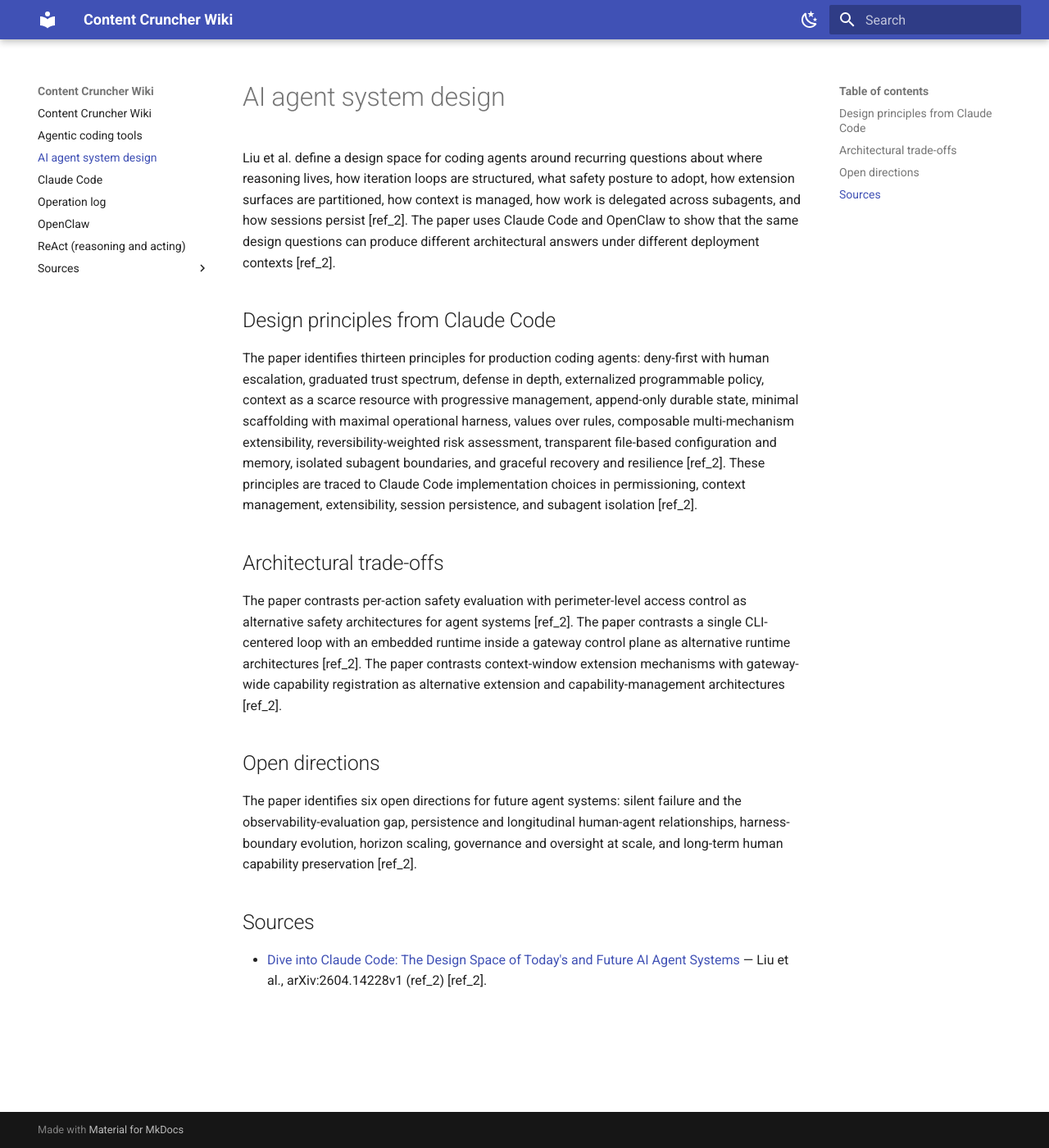
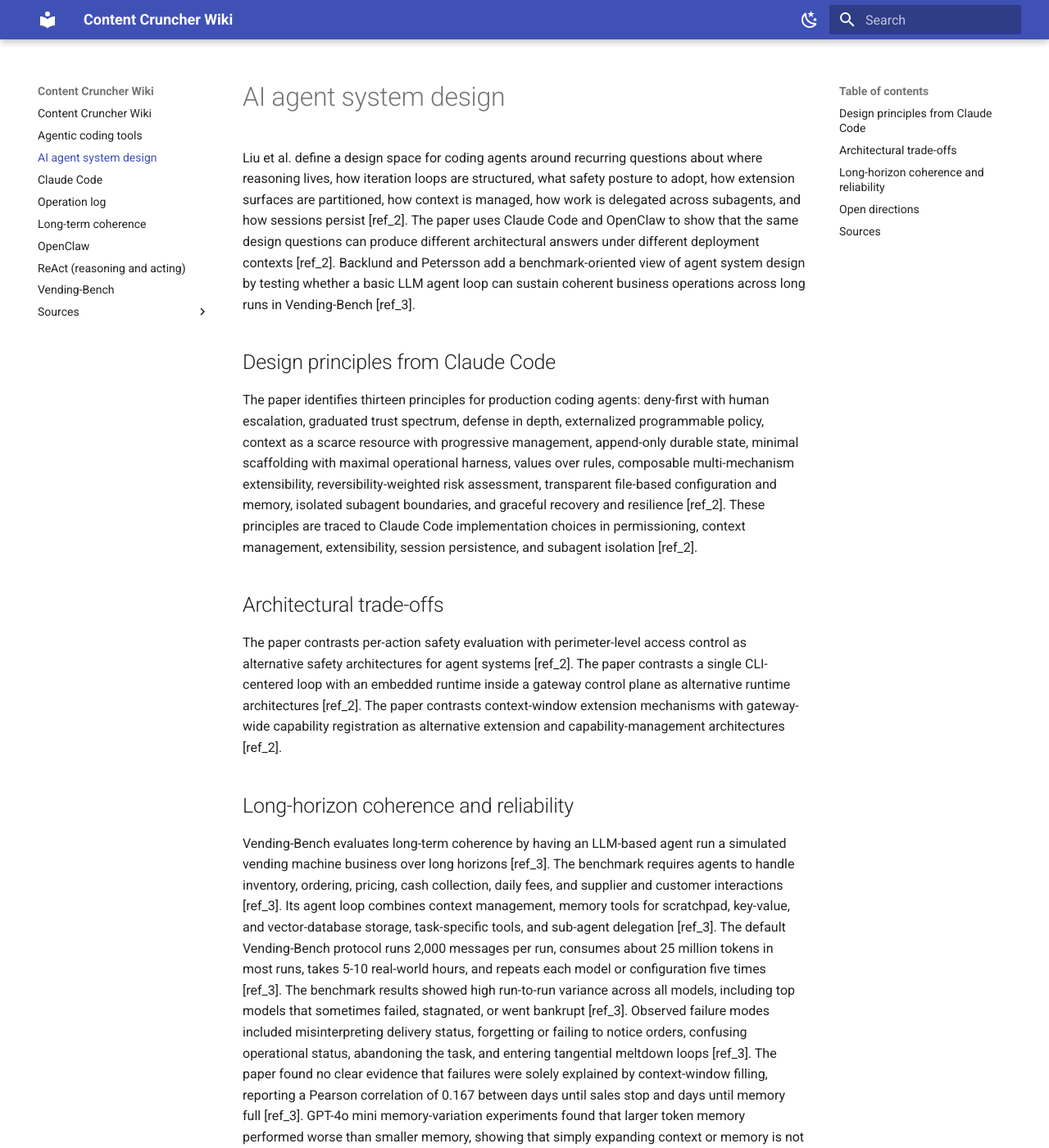
Before and after one commit to Emerging-Tech-Secret/wiki, an MkDocs documentation site: the page built from wiki/ai-agent-system-design.md, in a window 1280 px wide and 1400 px high. Shown: the whole window at 82% size. Built offline with MkDocs 1.6.1 and Material for MkDocs 9.7.7, drawn with Linux system fonts in a browser that asks for light colours; some of the changed text lies outside the part shown.

Commit message:
ingest: add Vending-Bench arXiv source (#4)
Co-authored-by: hermes-agent <agent@content-cruncher.local>

```diff
--- a/wiki/ai-agent-system-design.md
+++ b/wiki/ai-agent-system-design.md
@@ -1,20 +1,21 @@
 ---
 canonical_subject: "AI agent system design"
 aliases: ["agent architecture design", "AI agent architecture", "agent system architecture"]
-temperature: 82
-rating: { factual: 78, neutrality: 82, layout: 75 }
+temperature: 84
+rating: { factual: 80, neutrality: 83, layout: 77 }
 core_facts:
-  - claim: "AI agent system design includes recurring choices about reasoning loops, permission boundaries, context management, extensibility, delegation, and persistence"
-    sources: [ref_2]
+  - claim: "AI agent system design includes recurring choices about reasoning loops, permission boundaries, context management, extensibility, delegation, persistence, and long-horizon reliability"
+    sources: [ref_2, ref_3]
     locked: false
-related: ["Claude Code", "OpenClaw", "Agentic coding tools", "ReAct (reasoning and acting)"]
-last_external_fetch: 2026-06-10T23:32:38-03:00
+related: ["Claude Code", "OpenClaw", "Agentic coding tools", "ReAct (reasoning and acting)", "Vending-Bench", "Long-term coherence"]
+last_external_fetch: 2026-06-11T17:48:33+00:00
 ---
 
 # AI agent system design
 
 Liu et al. define a design space for coding agents around recurring questions about where reasoning lives, how iteration loops are structured, what safety posture to adopt, how extension surfaces are partitioned, how context is managed, how work is delegated across subagents, and how sessions persist [ref_2].
 The paper uses Claude Code and OpenClaw to show that the same design questions can produce different architectural answers under different deployment contexts [ref_2].
+Backlund and Petersson add a benchmark-oriented view of agent system design by testing whether a basic LLM agent loop can sustain coherent business operations across long runs in Vending-Bench [ref_3].
 
 ## Design principles from Claude Code
 
@@ -27,10 +28,24 @@ The paper contrasts per-action safety evaluation with perimeter-level access con
 The paper contrasts a single CLI-centered loop with an embedded runtime inside a gateway control plane as alternative runtime architectures [ref_2].
 The paper contrasts context-window extension mechanisms with gateway-wide capability registration as alternative extension and capability-management architectures [ref_2].
 
+## Long-horizon coherence and reliability
+
+Vending-Bench evaluates long-term coherence by having an LLM-based agent run a simulated vending machine business over long horizons [ref_3].
+The benchmark requires agents to handle inventory, ordering, pricing, cash collection, daily fees, and supplier and customer interactions [ref_3].
+Its agent loop combines context management, memory tools for scratchpad, key-value, and vector-database storage, task-specific tools, and sub-agent delegation [ref_3].
+The default Vending-Bench protocol runs 2,000 messages per run, consumes about 25 million tokens in most runs, takes 5-10 real-world hours, and repeats each model or configuration five times [ref_3].
+The benchmark results showed high run-to-run variance across all models, including top models that sometimes failed, stagnated, or went bankrupt [ref_3].
+Observed failure modes included misinterpreting delivery status, forgetting or failing to notice orders, confusing operational status, abandoning the task, and entering tangential meltdown loops [ref_3].
+The paper found no clear evidence that failures were solely explained by context-window filling, reporting a Pearson correlation of 0.167 between days until sales stop and days until memory full [ref_3].
+GPT-4o mini memory-variation experiments found that larger token memory performed worse than smaller memory, showing that simply expanding context or memory is not necessarily a reliability fix [ref_3].
+
 ## Open directions
 
 The paper identifies six open directions for future agent systems: silent failure and the observability-evaluation gap, persistence and longitudinal human-agent relationships, harness-boundary evolution, horizon scaling, governance and oversight at scale, and long-term human capability preservation [ref_2].
+Vending-Bench contributes a concrete horizon-scaling evaluation in which agent success depends on sustained operational coherence rather than one-shot task completion [ref_3].
+The benchmark also probes capital acquisition and resource management, which the paper treats as relevant both to useful agent applications and to safety concerns [ref_3].
 
 ## Sources
 
 - [Dive into Claude Code: The Design Space of Today's and Future AI Agent Systems](sources/dive-into-claude-code-2604-14228v1.md) — Liu et al., arXiv:2604.14228v1 (ref_2) [ref_2].
+- [Vending-Bench: A Benchmark for Long-Term Coherence of Autonomous Agents](sources/vending-bench-2502-15840v1.md) — Backlund and Petersson, arXiv:2502.15840v1 (ref_3) [ref_3].
```
Also changed, not shown: wiki/agentic-coding-tools.md (+14 -6 lines), wiki/index.md (+5 -2 lines), wiki/log.md (+3 -0 lines), wiki/long-term-coherence.md (added, +38 -0 lines), wiki/sources/vending-bench-2502-15840v1.md (added, +56 -0 lines), wiki/vending-bench.md (added, +53 -0 lines), 1 other file.
